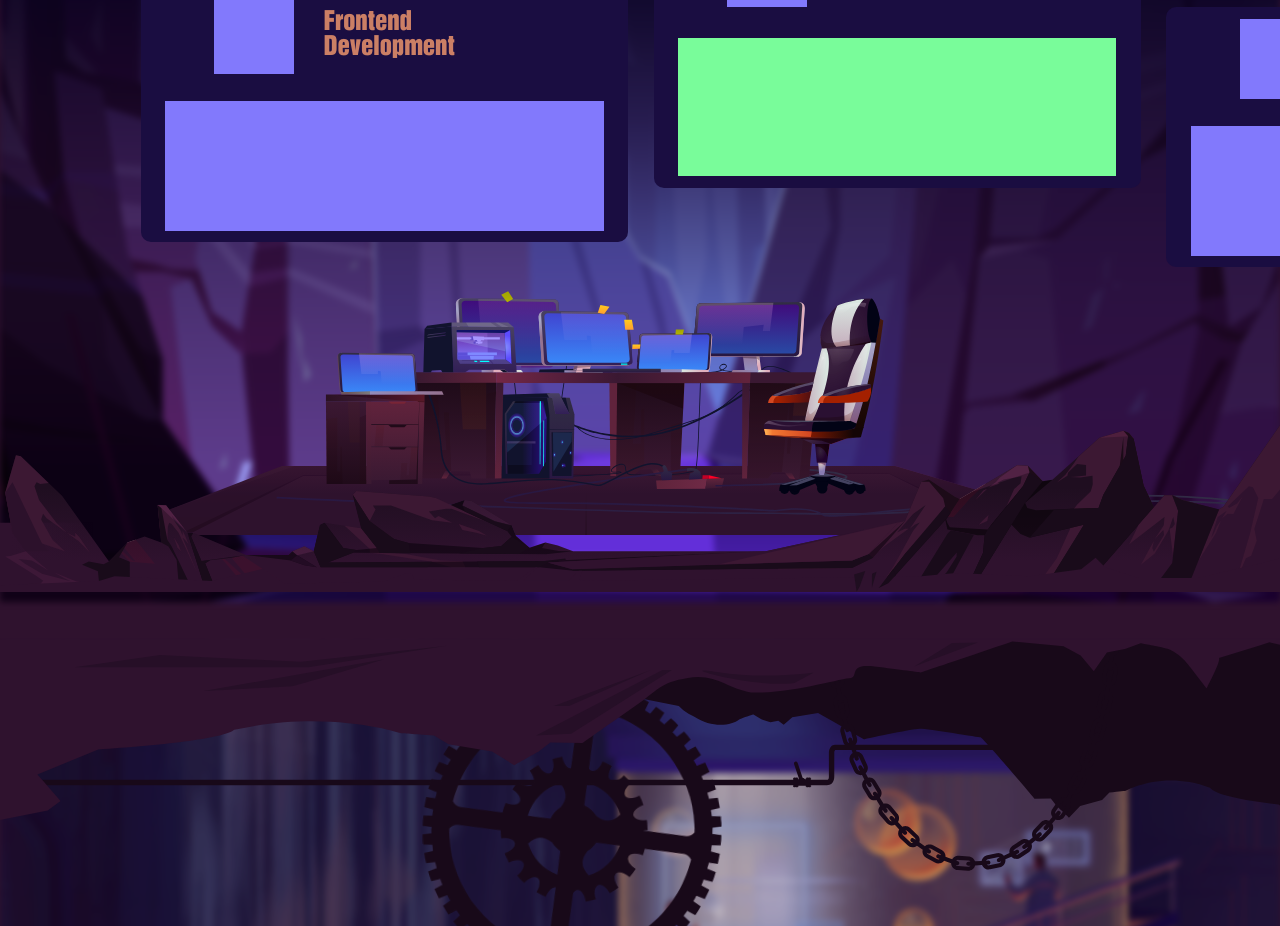
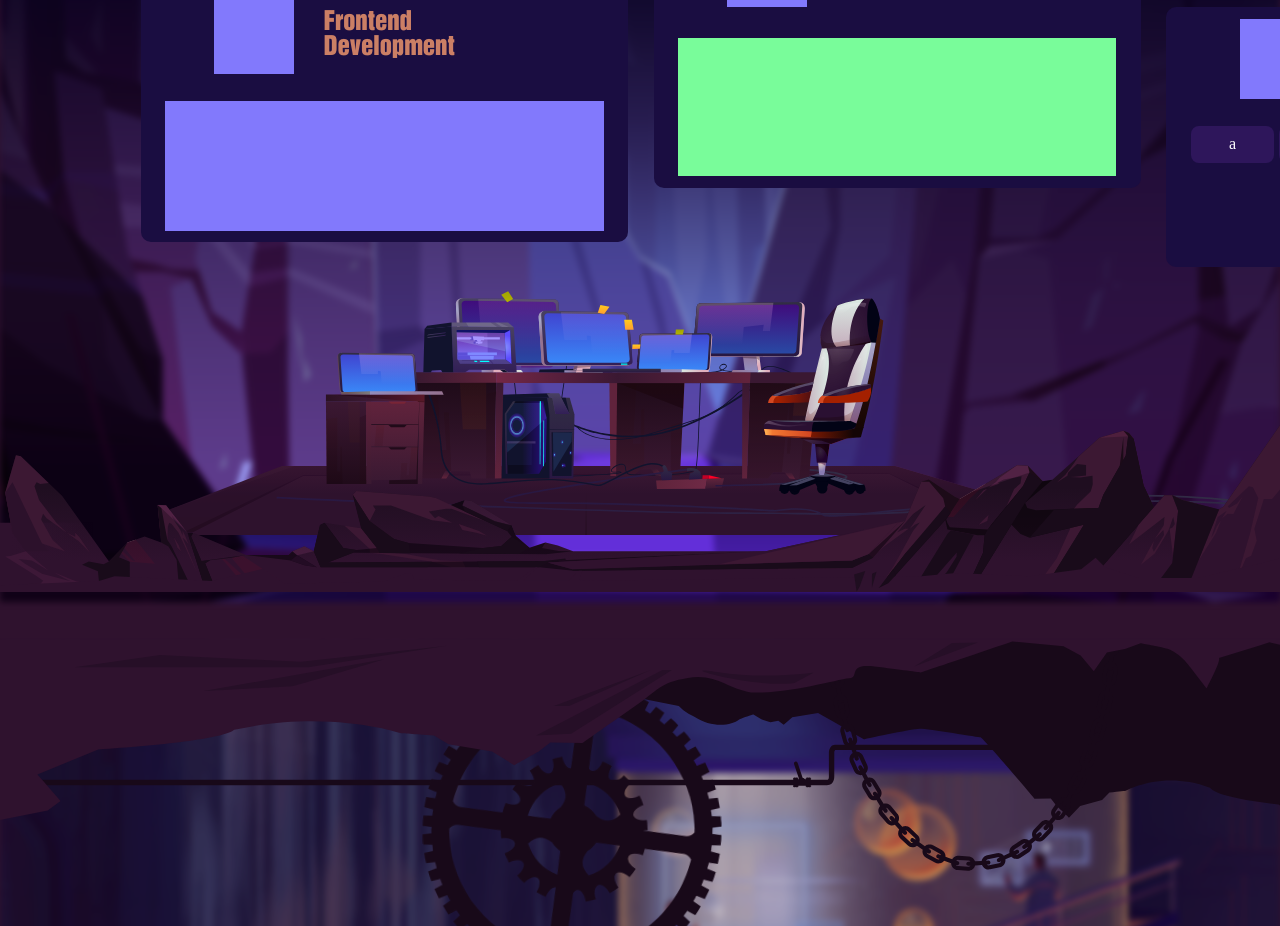
Before and after one commit to Stivensp/AstralisPortfolio, a React (Vite) app: page / in a window 1280 px wide. Shown: the part 1600-2526 px from the top of the page. Built offline with nearby package versions, Linux system fonts and the light colour scheme.

Commit message:
Actualizacion skills

```diff
--- a/src/Components/Skills.jsx
+++ b/src/Components/Skills.jsx
@@ -46,7 +46,21 @@ const Skills = () => {
                                         </div>
                                 </div>
                                 <div className="C_skills3_two">
-
+                                        <div className="c_skill3_container_one">
+                                               <p>a</p>
+                                        </div>
+                                        <div className="c_skill3_container_one">
+                                               <p>a</p>
+                                        </div>
+                                        <div className="c_skill3_container_one">
+                                               <p>a</p>
+                                        </div>
+                                        <div className="c_skill3_container_one">
+                                               <p>a</p>
+                                        </div>
+                                        <div className="c_skill3_container_one">
+                                               <p>a</p>
+                                        </div>
                                 </div>
                         </div>
                 </div>
--- a/src/styles/skills.css
+++ b/src/styles/skills.css
@@ -188,7 +188,10 @@ padding-right: 80px;
 .C_skills3_two{
 width: 90%;
 height: 50%;
-background-color: #8279fc;
+
+display: flex;
+flex-direction: row;
+gap: 5px;
 }
 
 .C_pic{
@@ -204,3 +207,27 @@ background-color: #8279fc;
     z-index: 10;
     color: var(--ColorOrange);
 }
+
+.c_skill3_container_one{
+    width: 86.12px;
+    height: 36.58px;
+    background-color: #2E165B;
+    border-radius: 8px;
+    border-color: rgba(131, 131, 131, 0.767);
+    color: white;
+    display: flex;
+    align-items: center;
+    justify-content: center;
+}
+
+.C_skills3_three{
+    width: 86.12px;
+    height: 36.58px;
+    background-color: #2E165B;
+    border-radius: 8px;
+    border-color: rgba(131, 131, 131, 0.767);
+    color: white;
+    display: flex;
+    align-items: center;
+    justify-content: center;
+}
```
